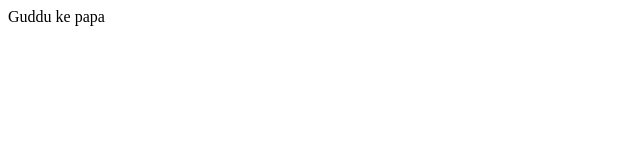
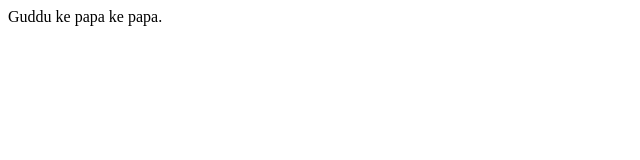
Before and after one commit to syedvali98/sslfiles, a plain HTML site: page test.html in a window 1280 px wide. Shown: the full height of the page, 0-640 px from the left. Drawn offline with Linux system fonts and the light colour scheme.

Commit message:
Update test.html

```diff
--- a/test.html
+++ b/test.html
@@ -1,3 +1,3 @@
 <html>
-    Guddu ke papa
+    Guddu ke papa ke papa.
 </html>
```
